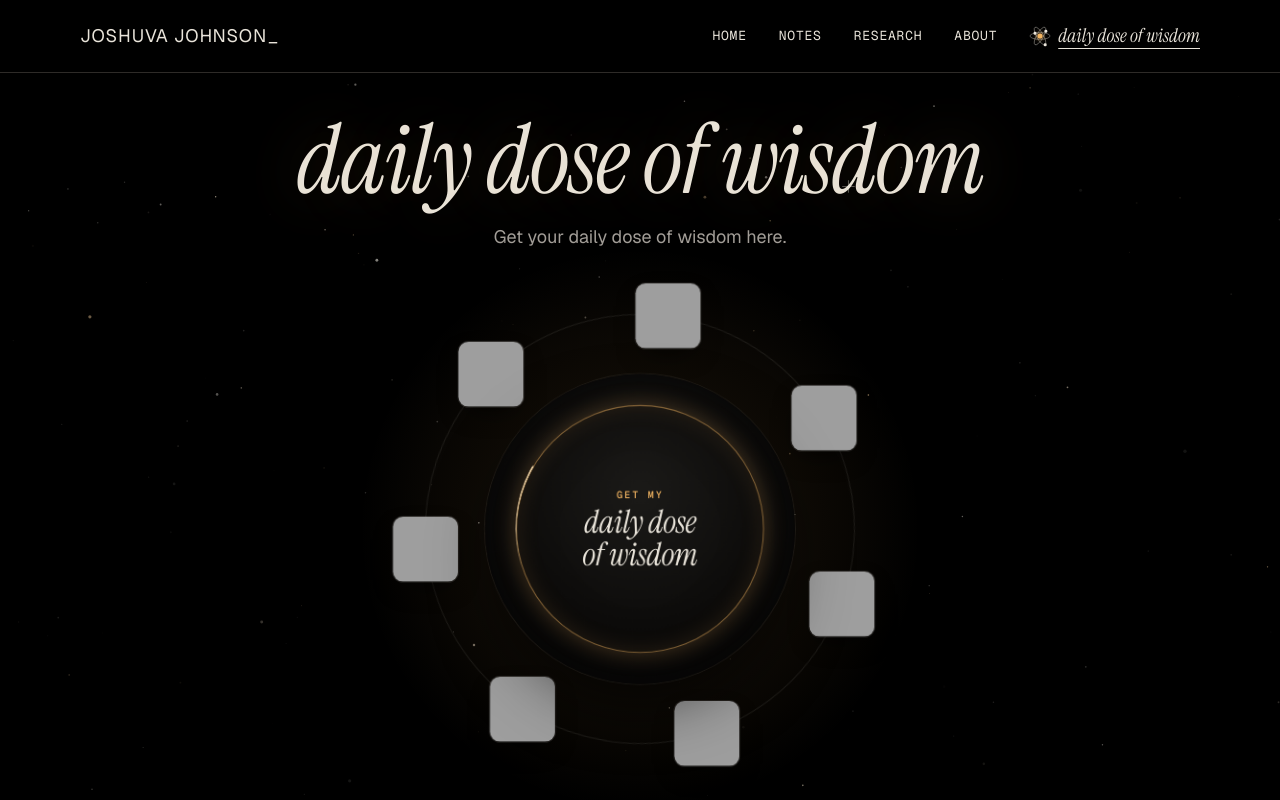
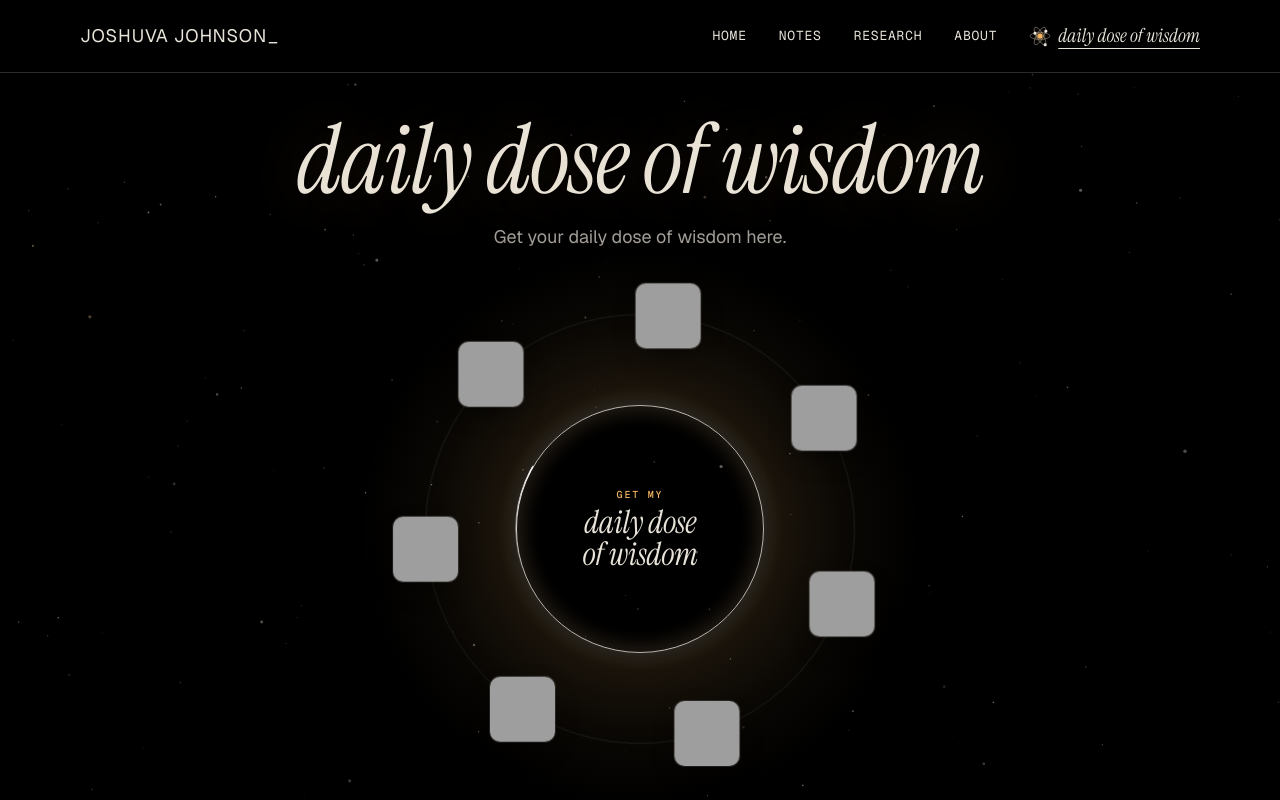
Before and after one commit to joshnotes/joshnotes.github.io, a plain HTML site: page wisdom/index.html in a window 1280 px wide. Shown: the top 800 px of the page. Drawn offline with Linux system fonts and the light colour scheme; grey boxes are pictures that could not be loaded; animation ran at ten frames a second.

Commit message:
Wisdom: hyperspace jump intro, white ring, no grey hub, quieter sky
- Way in: stars rush out from a dark centre and stretch into streaks as the speed builds; nothing spins.
  The page arrives by growing toward you (no blur, so the hand-off stays smooth).
- Button ring and landing pulse in white with a soft natural glow; lamp glow is now a halo outside the ring.
- Hub has no grey disc.
- Sky: gentler twinkle, about one star brightening every few seconds with no glints, a shooting star every 12-22 s.

Co-Authored-By: Claude Opus 5.5 <noreply@anthropic.com>
Claude-Session: https://claude.ai/code/session_01Dc4KQMDr4px4SMpMrXU2Lh

```diff
--- a/assets/wisdom.css
+++ b/assets/wisdom.css
@@ -25,9 +25,10 @@ body.wisdom{
 .wisdom footer{background:#000;border-top:1px solid #1C1A18}
 
 /* ---------- The sky: black, a faint lamp glow behind the wheel, and a canvas of stars drawn by the script ---------- */
-/* The lamp glow sits behind the wheel itself, so it costs nothing per frame. */
+/* The lamp glow sits behind the wheel itself, so it costs nothing per frame. It is a halo: black inside the button's ring,
+   warm just outside it, fading out past the shows. */
 .wz-stage::before{content:"";position:absolute;left:50%;top:50%;width:150%;aspect-ratio:1;transform:translate(-50%,-50%);z-index:-1;pointer-events:none;
-  background:radial-gradient(closest-side,rgba(var(--lamp-rgb),.12),rgba(var(--lamp-rgb),.04) 55%,transparent 75%)}
+  background:radial-gradient(closest-side,transparent 0 27%,rgba(var(--lamp-rgb),.11) 36%,rgba(var(--lamp-rgb),.04) 56%,transparent 75%)}
 .wz-sky{position:fixed;inset:0;width:100%;height:100%;z-index:-1;pointer-events:none}
 
 /* ---------- Title ---------- */
@@ -74,24 +75,22 @@ body.wisdom{
 @keyframes wz-pop{0%{opacity:1;transform:scale(.9)}100%{opacity:0;transform:scale(2.4)}}
 
 /* ---------- The hub: idle, it is the button; spinning, it calls out each show as the light passes ---------- */
-.wz-hub{position:absolute;left:50%;top:50%;width:62%;aspect-ratio:1;transform:translate(-50%,-50%);border-radius:50%;
-  background:radial-gradient(circle at 50% 38%,#1B1A18 0,#0D0C0B 55%,#050505 100%);
-  box-shadow:0 0 0 1px rgba(233,228,218,.08),inset 0 0 60px rgba(0,0,0,.6),0 30px 80px -30px #000;display:grid;place-items:center}
+.wz-hub{position:absolute;left:50%;top:50%;width:62%;aspect-ratio:1;transform:translate(-50%,-50%);border-radius:50%;display:grid;place-items:center}
 .wz-hub>*{grid-area:1/1}
-.wz-shock{position:absolute;inset:0;border-radius:50%;border:1px solid rgba(var(--lamp-rgb),.9);opacity:0;pointer-events:none}
+.wz-shock{position:absolute;inset:0;border-radius:50%;border:1px solid rgba(255,252,246,.85);opacity:0;pointer-events:none}
 .wz-shock.go{animation:wz-shock 1s cubic-bezier(.15,.7,.2,1)}
 @keyframes wz-shock{0%{opacity:.9;transform:scale(1)}100%{opacity:0;transform:scale(1.55)}}
 .wz-spin{width:100%;height:100%;border-radius:50%;border:0;background:none;color:var(--star);cursor:pointer;display:grid;place-content:center;justify-items:center;gap:6px;position:relative;-webkit-tap-highlight-color:transparent}
 .wz-spin::before,.wz-spin::after{content:"";position:absolute;inset:10%;border-radius:50%;pointer-events:none}
-.wz-spin::before{border:1px solid rgba(var(--lamp-rgb),.5);box-shadow:0 0 22px rgba(var(--lamp-rgb),.25),inset 0 0 22px rgba(var(--lamp-rgb),.12);transition:box-shadow .3s,border-color .3s,inset .3s}
+.wz-spin::before{border:1px solid rgba(255,252,246,.7);box-shadow:0 0 22px rgba(255,248,236,.2),inset 0 0 22px rgba(255,248,236,.08);transition:box-shadow .3s,border-color .3s,inset .3s}
 /* A light that keeps sweeping round the button, asking to be pressed. */
 .wz-spin::after{inset:calc(10% - 1px);
-  background:conic-gradient(transparent 0deg,rgba(var(--lamp-rgb),0) 250deg,rgba(255,227,181,.95) 300deg,transparent 301deg);
+  background:conic-gradient(transparent 0deg,rgba(255,255,255,0) 250deg,rgba(255,255,255,.95) 300deg,transparent 301deg);
   -webkit-mask:radial-gradient(farthest-side,transparent calc(100% - 2px),#000 calc(100% - 1.5px));mask:radial-gradient(farthest-side,transparent calc(100% - 2px),#000 calc(100% - 1.5px));
   animation:wz-turn 5s linear infinite}
 .wz-spin-a{font:500 12px/16px var(--mono);letter-spacing:.18em;text-transform:uppercase;color:var(--lamp)}
 .wz-spin-b{font:italic 400 clamp(26px,6.4cqi,40px)/1 var(--serif);letter-spacing:-.01em;max-width:7em;text-wrap:balance}
-.wz-spin:hover::before,.wz-spin:focus-visible::before{border-color:var(--lamp);box-shadow:0 0 40px rgba(var(--lamp-rgb),.55),inset 0 0 34px rgba(var(--lamp-rgb),.24)}
+.wz-spin:hover::before,.wz-spin:focus-visible::before{border-color:#FFFDF8;box-shadow:0 0 40px rgba(255,248,236,.45),inset 0 0 34px rgba(255,248,236,.18)}
 .wz-spin:active::before{inset:12%}
 .wz-spin:focus-visible{outline:none}
 .wz-spin:focus-visible::before{inset:8%}
@@ -133,38 +132,20 @@ body.wisdom{
 }
 @media(max-width:640px){.wz{padding-block:32px 72px}.wz-pre{font-size:16px;line-height:24px}.wz-stage{margin-top:24px}.wz-credit{margin-top:40px}}
 
-/* ---------- The way in: a black hole ----------
-   Light spirals in, a disc of it spins round a black centre with a thin bright rim, then the black swallows the
-   screen, there is a flash, and the page comes out the other side. About 2.5 s; a click or key skips it. */
+/* ---------- The way in: a jump to hyperspace ----------
+   Stars sit still for a beat, then rush outward from a dark centre and stretch into streaks as the speed builds.
+   At full speed the page arrives, growing toward you, while the streaks fade behind it.
+   About 2.5 s; a click or key skips it. Nothing turns. */
 .wz-portal{display:none}
 .portal .wz-portal{display:block;position:fixed;inset:0;z-index:100;background:#000;overflow:hidden;cursor:pointer;
-  animation:wz-portal-out .55s ease-out 2.25s forwards}
+  animation:wz-portal-out .5s ease-out 2.25s forwards}
 @keyframes wz-portal-out{to{opacity:0;visibility:hidden}}
 .portal-skip .wz-portal{display:none}
-.wz-infall{position:absolute;inset:0;width:100%;height:100%}
-.bh{position:absolute;left:50%;top:50%;border-radius:50%;pointer-events:none;will-change:transform,opacity}
-.bh-glow{width:130vmin;height:130vmin;margin:-65vmin 0 0 -65vmin;
-  background:radial-gradient(closest-side,rgba(var(--lamp-rgb),.32),rgba(var(--lamp-rgb),.1) 42%,transparent 72%);animation:bh-glow 2.4s ease-in-out both}
-@keyframes bh-glow{0%{opacity:0;transform:scale(.25)}35%{opacity:1;transform:scale(1)}70%{opacity:1;transform:scale(1.08)}100%{opacity:0;transform:scale(2.6)}}
-/* The disc: the outer box grows, falls past you and fades; the inner ring spins. */
-.bh-disk{width:66vmin;height:66vmin;margin:-33vmin 0 0 -33vmin;animation:bh-disk 2.4s cubic-bezier(.5,0,.35,1) both}
-.bh-disk i{position:absolute;inset:0;border-radius:50%;
-  background:conic-gradient(rgba(var(--lamp-rgb),0),#FFEBCB 7%,rgba(var(--lamp-rgb),.75) 16%,rgba(var(--lamp-rgb),.06) 30%,rgba(255,226,180,.85) 44%,rgba(var(--lamp-rgb),.3) 58%,rgba(var(--lamp-rgb),0) 70%,rgba(255,240,215,.9) 85%,rgba(var(--lamp-rgb),0));
-  -webkit-mask:radial-gradient(closest-side,transparent 41%,#000 46%,rgba(0,0,0,.55) 64%,transparent 100%);
-  mask:radial-gradient(closest-side,transparent 41%,#000 46%,rgba(0,0,0,.55) 64%,transparent 100%);
-  animation:wz-turn .9s linear infinite}
-@keyframes bh-disk{0%{opacity:0;transform:scale(.12) rotate(-60deg)}30%{opacity:1;transform:scale(1) rotate(0)}62%{opacity:1;transform:scale(1.05)}90%{opacity:.85;transform:scale(5)}100%{opacity:0;transform:scale(6.5)}}
-/* The event horizon: black, edged with a fine ring of light; at the end it grows until it is all you can see. */
-.bh-core{width:28vmin;height:28vmin;margin:-14vmin 0 0 -14vmin;
-  background:radial-gradient(closest-side,#000 0 92.5%,#FFF2DC 95%,rgba(var(--lamp-rgb),.55) 97%,transparent 100%);animation:bh-core 2.4s cubic-bezier(.62,0,.38,1) both}
-@keyframes bh-core{0%{transform:scale(0)}28%{transform:scale(1)}60%{transform:scale(1.08)}92%,100%{transform:scale(14)}}
-.bh-flash{position:absolute;inset:0;opacity:0;pointer-events:none;
-  background:radial-gradient(circle at 50% 50%,rgba(255,246,228,.95),rgba(var(--lamp-rgb),.4) 34%,transparent 72%);animation:bh-flash .6s ease-out 2.05s both}
-@keyframes bh-flash{0%{opacity:0}30%{opacity:1}100%{opacity:0}}
-/* Out the other side: the page untwists and comes into focus. */
-.portal .wz{animation:wz-warp 1.05s cubic-bezier(.16,.84,.24,1) 2.15s both}
+.wz-jump{position:absolute;inset:0;width:100%;height:100%}
+/* Out of the jump: the page comes toward you and into focus. */
+.portal .wz{animation:wz-arrive 1s cubic-bezier(.16,.84,.24,1) 2.1s both}
 .portal-skip .wz{animation:none}
-@keyframes wz-warp{from{opacity:0;transform:scale(1.32) rotate(-9deg);filter:blur(18px)}}
+@keyframes wz-arrive{from{opacity:0;transform:scale(.84)}}
 /* Then lamp light runs once along the name. */
 .wz-title{animation:wz-sheen 1.8s cubic-bezier(.4,0,.2,1) 3.1s both}
 .portal-skip .wz-title{animation-delay:.3s}
--- a/assets/wisdom.js
+++ b/assets/wisdom.js
@@ -18,103 +18,118 @@
   const html = document.documentElement;
   const rnd = (a, b) => a + Math.random() * (b - a);
 
-  // ---------- The way in: light spirals into the black hole, timed off the CSS animation of its centre ----------
+  // ---------- The way in: a jump to hyperspace, timed off the CSS fade of the overlay ----------
+  // Stars live in 3D in front of you and fly toward the screen. Seen in perspective they rush outward from the
+  // centre; each is drawn as a line from where it is now back to where it was a moment ago, so the faster you go,
+  // the longer the streaks. The centre stays dark because the far stars there are faint and barely move.
   const portal = document.querySelector('.wz-portal');
   if (portal) {
     const done = () => { if (portal.isConnected) portal.remove(); };
     if (reduce || !html.classList.contains('portal')) done();
     else {
-      const core = portal.querySelector('.bh-core'), cv = portal.querySelector('.wz-infall'), c = cv.getContext && cv.getContext('2d');
-      const coreAnim = core.getAnimations ? core.getAnimations()[0] : null;
+      const cv = portal.querySelector('.wz-jump'), c = cv.getContext && cv.getContext('2d');
+      const fade = portal.getAnimations ? portal.getAnimations()[0] : null;
       const t0 = performance.now();
-      const clock = () => (coreAnim && coreAnim.currentTime != null ? coreAnim.currentTime : performance.now() - t0) / 1000;
+      const clock = () => (fade && fade.currentTime != null ? fade.currentTime : performance.now() - t0) / 1000;
       let running = !!c;
       if (c) {
         const D = Math.min(1.5, devicePixelRatio || 1), W = innerWidth, H = innerHeight, cx = W / 2, cy = H / 2;
         cv.width = W * D; cv.height = H * D; c.setTransform(D, 0, 0, D, 0, 0);
-        const rMax = Math.hypot(W, H) / 2 * 1.05, horizon = Math.min(W, H) * 0.14; // the CSS centre is 28vmin across
-        const coreR = t => { // follows the bh-core keyframes closely enough to swallow the light at the rim
-          const k = t / 2.4;
-          if (k < 0.28) return horizon * Math.sin(k / 0.28 * Math.PI / 2);
-          if (k < 0.6) return horizon * (1 + 0.08 * (k - 0.28) / 0.32);
-          return horizon * (1.08 + 12.92 * Math.pow(Math.min(1, (k - 0.6) / 0.32), 2.2));
+        const F = Math.max(W, H) * 0.55, NEAR = 0.03, END = 2.65;
+        // Speed through the field (depth units per second): a slow drift, then a long build to full speed.
+        const speed = t => {
+          if (t < 0.3) return 0.06;
+          const k = Math.min(1, (t - 0.3) / 1.55);
+          return 0.06 + 3.6 * k * k * k;
         };
-        const tones = ['255,246,230', '255,232,196', '243,181,98', '255,214,160'];
-        const n = Math.min(420, Math.round(W * H / 3200));
-        const spawn = (p, outer) => {
-          p.a = rnd(0, Math.PI * 2); p.r = outer ? rMax * rnd(0.9, 1.1) : rMax * rnd(0.25, 1.1);
-          p.w = rnd(0.5, 1.7); p.v = rnd(0.6, 1.4); p.tone = tones[Math.floor(Math.random() * tones.length)]; p.age = 0;
-          return p;
+        const n = Math.max(300, Math.min(1100, Math.round(W * H / 1200)));
+        const spawn = (s, deep) => {
+          s.x = rnd(-1, 1); s.y = rnd(-1, 1); s.z = deep ? rnd(0.05, 1) : rnd(0.75, 1);
+          s.tone = Math.random() < 0.8 ? 0 : 1;
+          return s;
         };
-        const ps = Array.from({length: n}, () => spawn({}, false));
+        const stars = Array.from({length: n}, () => spawn({}, true));
+        const BINS = 8, tones = ['233,228,218', '255,250,242'];
+        const paths = Array.from({length: BINS * 2}, () => []);
         let last = clock();
         const frame = () => {
           if (!running) return;
           const t = clock(), dt = Math.min(0.05, Math.max(0, t - last)); last = t;
-          c.fillStyle = 'rgba(0,0,0,0.24)'; c.fillRect(0, 0, W, H); // short trails
-          const rc = coreR(t);
+          const v = speed(t), trail = Math.max(0.004, v * 0.07);
+          const lift = Math.min(1, t / 0.25); // stars fade in over the first beat
+          const calm = 1 - Math.min(1, Math.max(0, t - 0.3) / 1.2); // far stars are easy to see at rest, faint at speed
+          for (const p of paths) p.length = 0;
+          for (const s of stars) {
+            s.z -= v * dt;
+            const x1 = cx + s.x / s.z * F, y1 = cy + s.y / s.z * F;
+            if (s.z < NEAR || x1 < -40 || x1 > W + 40 || y1 < -40 || y1 > H + 40) { spawn(s, false); continue; }
+            const zt = Math.min(1.05, s.z + trail);
+            const x0 = cx + s.x / zt * F, y0 = cy + s.y / zt * F;
+            const near = 1 - s.z; // 0 far .. 1 close
+            const bin = Math.min(BINS - 1, Math.floor(near * BINS));
+            paths[bin * 2 + s.tone].push(x0, y0, x1, y1);
+          }
+          c.clearRect(0, 0, W, H);
           c.lineCap = 'round';
-          for (const p of ps) {
-            if (p.dead) continue;
-            const x0 = cx + Math.cos(p.a) * p.r, y0 = cy + Math.sin(p.a) * p.r;
-            const pull = (0.35 + 2.6 * Math.pow(rMax / Math.max(p.r, 1), 0.9)) * p.v * (0.6 + t * 0.9);
-            p.r -= p.r * pull * dt * 0.55;
-            p.a += pull * dt * 0.9; // the closer it gets, the faster it turns
-            p.age += dt;
-            if (p.r <= rc * 1.02) { if (t < 1.55) spawn(p, true); else p.dead = true; continue; }
-            const x1 = cx + Math.cos(p.a) * p.r, y1 = cy + Math.sin(p.a) * p.r;
-            const alpha = Math.min(1, p.age * 3) * Math.min(1, 0.25 + 1.4 * (1 - p.r / rMax));
-            c.strokeStyle = `rgba(${p.tone},${alpha.toFixed(3)})`; c.lineWidth = p.w;
-            c.beginPath(); c.moveTo(x0, y0); c.lineTo(x1, y1); c.stroke();
+          for (let b = 0; b < BINS; b++) {
+            const near = (b + 0.5) / BINS;
+            const alpha = lift * Math.min(1, 0.08 + 0.42 * calm + near * near * 1.25);
+            c.lineWidth = 0.5 + near * near * 2.2;
+            for (let k = 0; k < 2; k++) {
+              const seg = paths[b * 2 + k];
+              if (!seg.length) continue;
+              c.strokeStyle = `rgba(${tones[k]},${alpha.toFixed(3)})`;
+              c.beginPath();
+              for (let i = 0; i < seg.length; i += 4) { c.moveTo(seg[i], seg[i + 1]); c.lineTo(seg[i + 2], seg[i + 3]); }
+              c.stroke();
+            }
           }
-          if (t < 2.4) requestAnimationFrame(frame); else running = false;
+          if (t < END) requestAnimationFrame(frame); else running = false;
         };
         requestAnimationFrame(frame);
       }
       const skip = () => { running = false; html.classList.add('portal-skip'); done(); };
       portal.addEventListener('pointerdown', skip, {once: true});
       addEventListener('keydown', function k(e) { if (!portal.isConnected) return removeEventListener('keydown', k); if (!e.metaKey && !e.ctrlKey && !e.altKey) skip(); });
-      setTimeout(() => { running = false; done(); }, 3000);
+      // Take the overlay away when its fade ends (or after 3 s if the browser can't say).
+      const finish = () => { running = false; done(); };
+      if (fade && fade.finished) fade.finished.then(finish, () => {}); else setTimeout(finish, 3000);
     }
   }
 
-  // ---------- The sky: every star keeps its own time, some flare at random, and now and then one falls ----------
+  // ---------- The sky: stars breathe a little, one brightens now and then, and once in a while one falls ----------
+  // Kept quiet on purpose: enough to show the sky is alive, never enough to pull the eye off the wheel.
   const sky = document.querySelector('.wz-sky');
   const ctx = sky && sky.getContext && sky.getContext('2d');
   if (ctx) {
     const tones = ['255,250,240', '255,238,212', '233,228,218', '255,214,160'];
-    let W = 0, H = 0, stars = [], meteors = [], nextMeteor = performance.now() + rnd(2500, 5000), lastDraw = 0;
+    let W = 0, H = 0, stars = [], meteors = [], nextMeteor = performance.now() + rnd(5000, 9000), lastDraw = 0;
     const build = () => {
       const D = Math.min(1.5, devicePixelRatio || 1);
       W = innerWidth; H = innerHeight; sky.width = W * D; sky.height = H * D; ctx.setTransform(D, 0, 0, D, 0, 0);
       stars = Array.from({length: Math.min(260, Math.round(W * H / 6500))}, () => ({
         x: Math.random() * W, y: Math.random() * H, r: Math.random() < 0.86 ? rnd(0.35, 0.95) : rnd(1.05, 1.7),
-        a: rnd(0.12, 0.6), s: rnd(0.25, 1.4), p: rnd(0, 6.283), c: tones[Math.floor(Math.random() * tones.length)], f: 0, fd: 0}));
+        a: rnd(0.12, 0.55), s: rnd(0.15, 0.55), p: rnd(0, 6.283), c: tones[Math.floor(Math.random() * tones.length)], f: 0, fd: 0}));
     };
     const draw = now => {
       ctx.clearRect(0, 0, W, H);
       for (const s of stars) {
         let k = 0;
-        if (!s.f && Math.random() < 0.0009) { s.f = now; s.fd = rnd(700, 1600); } // a random star flares
+        if (!s.f && Math.random() < 0.00003) { s.f = now; s.fd = rnd(1400, 2400); } // about one star every few seconds brightens
         if (s.f) { const q = (now - s.f) / s.fd; if (q >= 1) s.f = 0; else k = Math.sin(Math.PI * q); }
-        const tw = s.a * (0.55 + 0.45 * Math.sin(now / 1000 * s.s + s.p));
-        const al = Math.min(1, tw + k * 0.95), r = s.r * (1 + k * 0.9);
+        const tw = s.a * (0.85 + 0.15 * Math.sin(now / 1000 * s.s + s.p));
+        const al = Math.min(1, tw + k * 0.45), r = s.r * (1 + k * 0.35);
         ctx.fillStyle = `rgba(${s.c},${al.toFixed(3)})`;
         ctx.beginPath(); ctx.arc(s.x, s.y, r, 0, 6.283); ctx.fill();
-        if (k > 0.25) { // the glint of a flaring star
-          const g = r * 7 * k;
-          ctx.strokeStyle = `rgba(${s.c},${(k * 0.55).toFixed(3)})`; ctx.lineWidth = 0.7;
-          ctx.beginPath(); ctx.moveTo(s.x - g, s.y); ctx.lineTo(s.x + g, s.y); ctx.moveTo(s.x, s.y - g); ctx.lineTo(s.x, s.y + g); ctx.stroke();
-        }
       }
       if (now > nextMeteor) { // a shooting star, from the top half, slanting down either way
         const dir = Math.random() < 0.5 ? -1 : 1, ang = rnd(0.32, 0.62), sp = rnd(800, 1300);
         meteors.push({x: rnd(W * 0.15, W * 0.85), y: rnd(-20, H * 0.35), vx: Math.cos(ang) * sp * dir, vy: Math.sin(ang) * sp, len: rnd(140, 280), t0: now, life: rnd(700, 1100)});
-        nextMeteor = now + rnd(2500, 7000);
+        nextMeteor = now + rnd(12000, 22000);
       }
       meteors = meteors.filter(m => now - m.t0 < m.life);
       for (const m of meteors) {
-        const e = (now - m.t0) / 1000, q = (now - m.t0) / m.life, al = Math.sin(Math.PI * q);
+        const e = (now - m.t0) / 1000, q = (now - m.t0) / m.life, al = 0.7 * Math.sin(Math.PI * q);
         const hx = m.x + m.vx * e, hy = m.y + m.vy * e, sp = Math.hypot(m.vx, m.vy), L = m.len * Math.min(1, q * 3);
         const tx = hx - m.vx / sp * L, ty = hy - m.vy / sp * L;
         const gr = ctx.createLinearGradient(tx, ty, hx, hy);
```
Also changed, not shown: src/content/pages/wisdom.html (+1 -5 lines), wisdom/index.html (+3 -7 lines).
